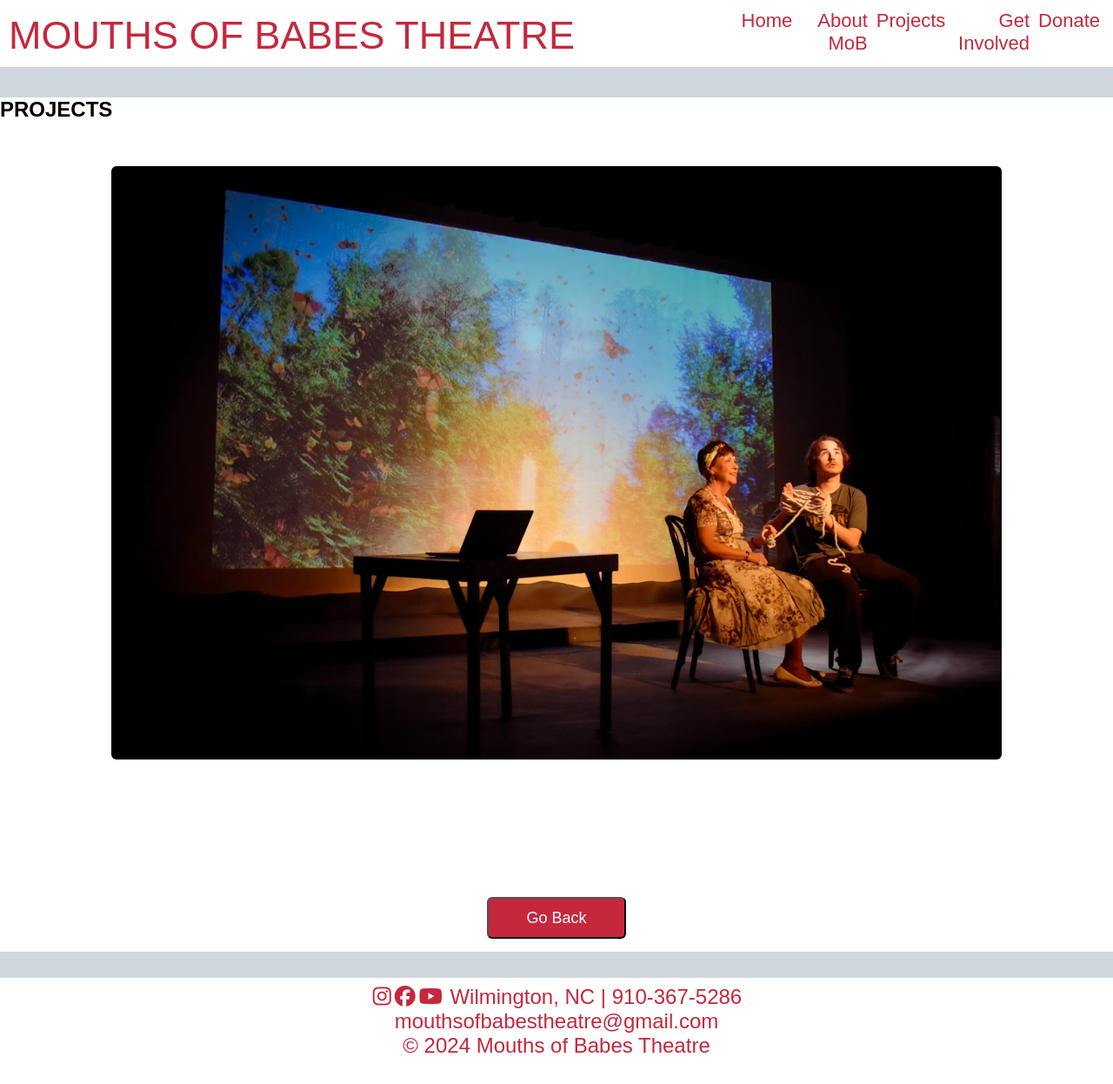
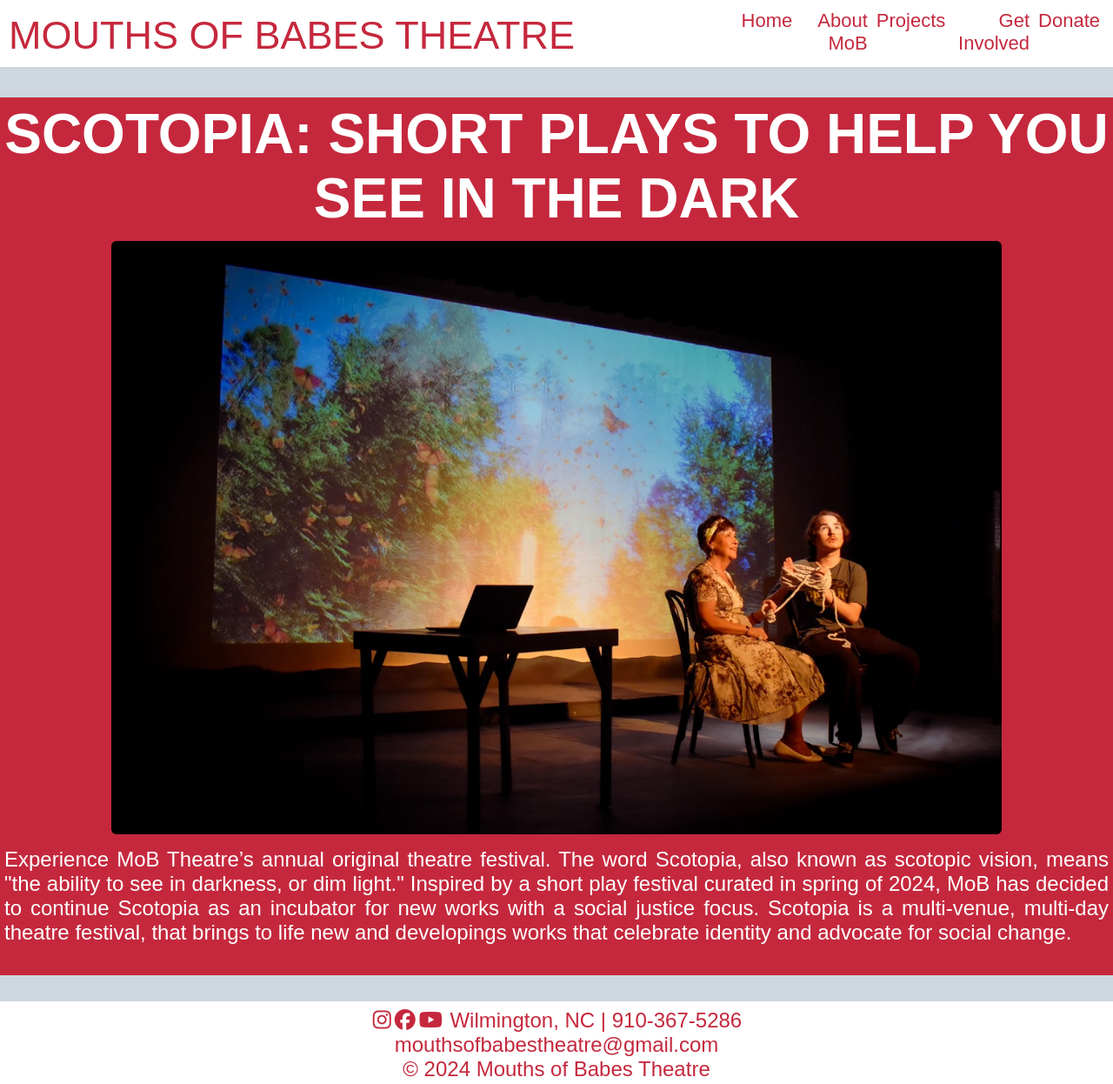
Before and after one commit to mackwick/MoB_Website_FE, a React (Vite) app: page /scotopia in a window 1280 px wide. Shown: the whole page at 87% size. Before the commit the page ends 1219 px from the top, so only its background shows below. Built offline with nearby package versions, Linux system fonts and the light colour scheme; a web font is replaced by a local one.

Commit message:
color change on individual project page

```diff
--- a/src/components/FullProj.jsx
+++ b/src/components/FullProj.jsx
@@ -3,27 +3,13 @@ import { Link } from "react-router-dom";
 function FullProj({ image, name, details }) {
   return (
     <div className="full-project-page">
-      <div className="projects-header">
-        <h2>PROJECTS</h2>
-      </div>
+      <h3 className="full-project-header">{name}</h3>
       <div className="full-project-container">
         <div className="full-proj-one">
-          <h3 className="full-project-header">{name}</h3>
           <img src={image} className="full-project-image" />
         </div>
         <div className="full-proj-two">
           <p>{details}</p>
-          <div className="home-bio-links">
-            <Link to="/projects">
-              <button className="learn-more-button home-bio-one-link">
-                Go Back
-              </button>
-            </Link>
-            {/* <a href="">
-              {" "}
-              <button className="home-bio-one-link">Get Tickets</button>
-            </a> */}
-          </div>
         </div>
       </div>
     </div>
--- a/src/index.css
+++ b/src/index.css
@@ -320,7 +320,7 @@ nav:has(#ham-toggle:checked) .hamburger-menu span:nth-child(3) {
   justify-content: space-around;
   padding: 10px 0px;
   color: white;
-  margin-top: 0 !important;
+  margin: 0 !important;
 }
 
 .latest-news .link {
@@ -783,15 +783,17 @@ h5 {
 
 /*-----------------  FULL PROJECT PAGE  -----------------*/
 
-.full-project-container {
-  background: linear-gradient(
-    var(--lightred),
-    var(--red),
-    var(--darkred),
-    black
-  );
+.full-project-page {
+  background: var(--red);
   color: white;
   padding: 5px;
+}
+
+.full-project-header {
+  text-align: center;
+}
+
+.full-project-container {
   display: flex;
   flex-direction: column;
   align-items: center;
@@ -908,6 +910,10 @@ h5 {
     font-size: 22px;
     background-size: cover;
     background-position: center;
+  }
+
+  .full-project-container {
+    font-size: 18px;
   }
 }
 
@@ -1172,6 +1178,10 @@ h5 {
   .project-teasers-div {
     justify-content: space-around;
   }
+
+  h3 {
+    font-size: 4rem;
+  }
 }
 
 @media screen and (min-width: 1200px) {
@@ -1270,10 +1280,6 @@ h5 {
 
   .header-container {
     padding: 10px;
-  }
-
-  h3 {
-    font-size: 4rem;
   }
 
   .mission-div {
--- a/src/pages/About.jsx
+++ b/src/pages/About.jsx
@@ -6,6 +6,7 @@ import Press from "../components/Press";
 import paulgreen from "/images/sponsors/paulgreen.png";
 import peacerose from "/images/sponsors/peacerose.jpg";
 import ncarts from "/images/sponsors/ncarts.png";
+import stjude from "/images/sponsors/stjude.jpg";
 import Amber from "/images/Amber.jpg";
 import Chloe from "/images/chloe.jpg";
 import Georgia from "/images/Georgia.jpg";
@@ -209,6 +210,7 @@ function About() {
             alt="The Paul Green Foundation"
             className="sponsor-image"
           />
+          <img src={stjude} alt="St. Jude's MCC" className="sponsor-image" />
         </div>
       </div>
     </div>
```
Also changed, not shown: public/images/sponsors/stjude.jpg (added).
